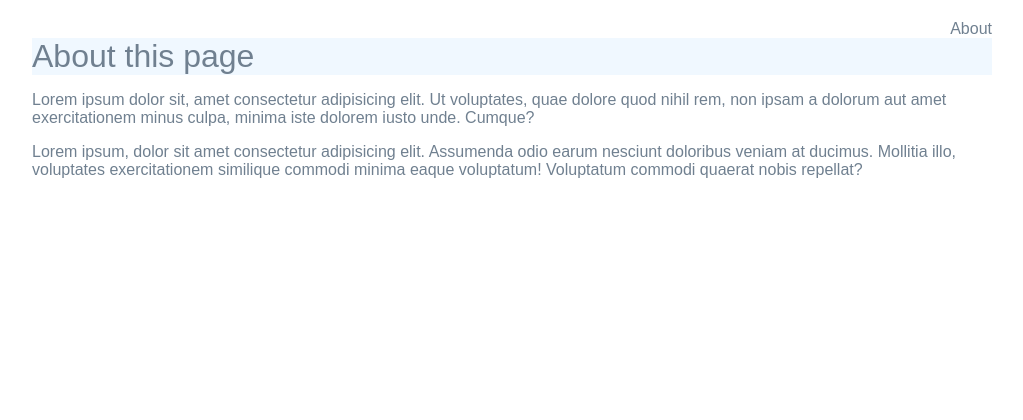
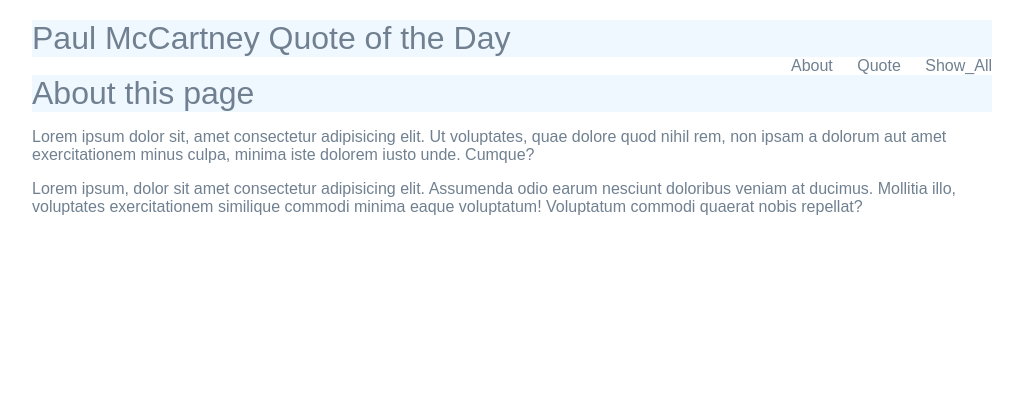
Before and after one commit to realJimJin/cs412, a Django app: page /quotes/about in a window 1280 px wide. Shown: the top 420 px of the page, without its empty margins (128-1151 px from the left). Run offline with Django 5.2, Linux system fonts and the light colour scheme.

Commit message:
style changes

```diff
--- a/quotes/templates/quotes/base.html
+++ b/quotes/templates/quotes/base.html
@@ -3,12 +3,19 @@
 {% load static %}
 <html>
     <head>
-        <title>Hello, world!</title>
+        <title>Oscar Wilde Quote of the Day</title>
         <link rel="stylesheet" href="{% static 'styles.css' %}">
     </head>
     <body>
+        <div class="grid-container">
+        <header>
+            <h1>Paul McCartney Quote of the Day</h1>
+        </header>
+       </div>
         <nav>
             <li><a href="{% url 'about_page' %}">About</a></li>
+            <li><a href="{% url 'quote_page' %}">Quote</a></li>
+            <li><a href="{% url 'show_all_page' %}">Show_All</a></li>
         </nav>
 
         <!-- put page specific content here  -->
--- a/quotes/templates/quotes/quote.html
+++ b/quotes/templates/quotes/quote.html
@@ -3,6 +3,6 @@
 
     {% block content %}
 
-       <h1> {{quote}} </h1>
+       <h3> {{quote}} </h3>
        <img src = "{{image_url}}"/>
     {% endblock %}
```
